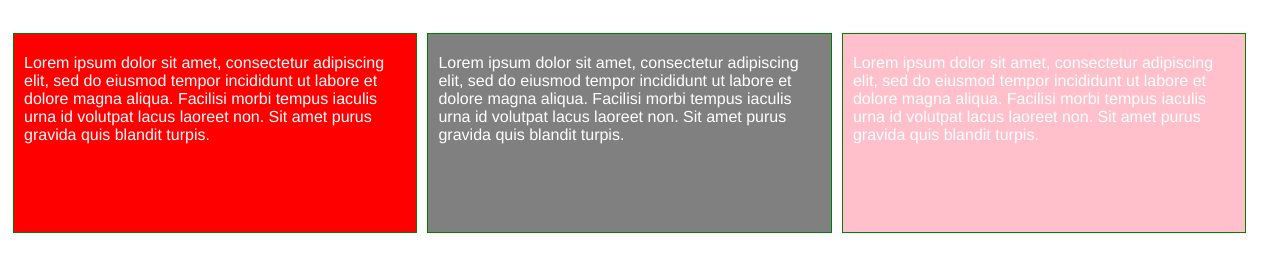
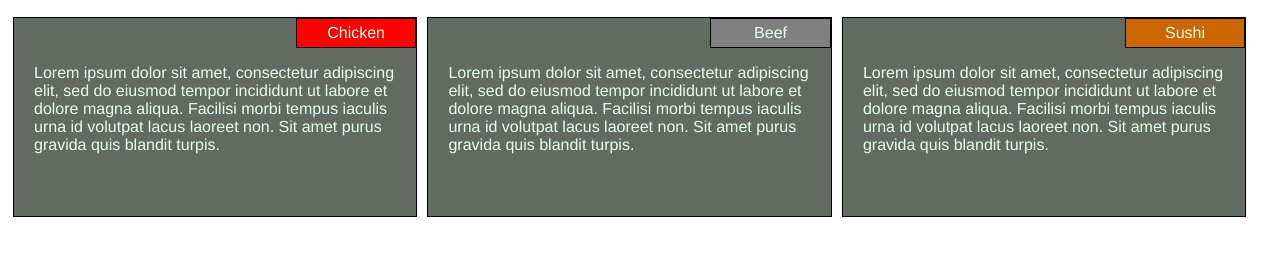
Before and after one commit to top-0055/module2-solution, a plain HTML site: page mod2-solution/index.html in a window 1280 px wide. Shown: the part 61-332 px from the top of the page. Drawn offline with Linux system fonts and the light colour scheme.

Commit message:
update04

```diff
--- a/mod2-solution/css/styles.css
+++ b/mod2-solution/css/styles.css
@@ -1,14 +1,33 @@
 *{
 	box-sizing: border-box;
 }
-body{
+body{}
+span{
+	width: 30%;
+	border: 1px solid black;
+	padding: 5px 15px;
+	position: absolute;
+	right: 0px;
+	top: 0px;
+	text-align: center;
+	font-weight: 100%;
+
+}
+.paragraph{
+	padding: 10px 10px 5px 10px;
+	margin-bottom: 5px;
+	font-size:
 
 }
 h1{
 	text-align: center;
 	margin-bottom: 20px
 }
-p{
+.span{
+
+
+}
+.col-lg-4{
 
 	width:100%;
 	height: 200px;
@@ -16,13 +35,15 @@ p{
 	margin-left: 5px;
 	border: 1px solid black;
 	padding: 20px 10px 10px 10px;
+	background-color: #616b61;
+	font-family: Helvetica;
+	color: #e6ffe6;
+	position: relative;
 
-	font-family: Helvetica;
-	color: white;
 
 }
 .colourRed{
-	background-color: red;
+	background-color: #FF0000;
 
 }
 .colourGrey{
@@ -30,19 +51,21 @@ p{
 
 }
 .colourPink{
-	background-color: pink;
+	background-color: #cc6600;
 
 }
 
 .row{
 	width: 100%
+
+
 }
 /*********Destop view*********/
 @media(min-width: 992px){
 	.col-lg-4, .col-lg-4, .col-lg-4{
 		float: left;
-		border: 1px solid green;
-		padding: 20px 10px 5px 10px;
+		border: 1px solid black;
+
 
 	}
 	.col-lg-4{
@@ -60,10 +83,9 @@ p{
 @media(min-width: 768px) and (max-width: 991px) {
 	.col-lg-4, .col-lg-4, .col-lg-4{
 		float: left;
-		border: 1px solid green;
-		margin-left: 15px;
-		margin-right: 15px
-		padding: 20px 10px 5px 10px;
+		border: 1px solid black;
+
+
 
 	}
 	.col-lg-4{
@@ -74,17 +96,18 @@ p{
 		width: 45%
 	}
 	.col-md-6{
-		width: 94%
+		margin-top: 10px;
+		width: 91%
 	}
 }
 
 
-/*********Destop view*********/
+/*********Mobile view*********/
 @media(max-width: 767px){
 	.col-lg-4, .col-lg-4, .col-lg-4{
 		float: left;
-		border: 1px solid green;
-		padding: 20px 10px 5px 10px;
+		border: 1px solid black;
+		margin-bottom: 10px;
 
 	}
 	.col-lg-4{
--- a/mod2-solution/index.html
+++ b/mod2-solution/index.html
@@ -2,15 +2,20 @@
 <html>
 <head>
 	<title>Hello Coursera!</title>
-	<link rel="stylesheet" href="/css/styles.css">
+	<link rel="stylesheet" href="css/styles.css">
 </head>
 <body>
 	<h1>My Menu</h1>
 	<div class="container-fluid">
 		<div class="row">
-			<p class="col-lg-4 colourRed">Lorem ipsum dolor sit amet, consectetur adipiscing elit, sed do eiusmod tempor incididunt ut labore et dolore magna aliqua. Facilisi morbi tempus iaculis urna id volutpat lacus laoreet non. Sit amet purus gravida quis blandit turpis.</p>
-			<p class="col-lg-4 colourGrey">Lorem ipsum dolor sit amet, consectetur adipiscing elit, sed do eiusmod tempor incididunt ut labore et dolore magna aliqua. Facilisi morbi tempus iaculis urna id volutpat lacus laoreet non. Sit amet purus gravida quis blandit turpis.</p>
-			<p class="col-lg-4 col-md-6 colourPink">Lorem ipsum dolor sit amet, consectetur adipiscing elit, sed do eiusmod tempor incididunt ut labore et dolore magna aliqua. Facilisi morbi tempus iaculis urna id volutpat lacus laoreet non. Sit amet purus gravida quis blandit turpis.</p>
+
+			<div class="col-lg-4 ">
+				<span class="colourRed">Chicken</span>
+			<p class="paragraph">Lorem ipsum dolor sit amet, consectetur adipiscing elit, sed do eiusmod tempor incididunt ut labore et dolore magna aliqua. Facilisi morbi tempus iaculis urna id volutpat lacus laoreet non. Sit amet purus gravida quis blandit turpis.</p></div>
+			<div class="col-lg-4 "><span class="colourGrey">Beef</span>
+			<p class="paragraph">Lorem ipsum dolor sit amet, consectetur adipiscing elit, sed do eiusmod tempor incididunt ut labore et dolore magna aliqua. Facilisi morbi tempus iaculis urna id volutpat lacus laoreet non. Sit amet purus gravida quis blandit turpis.</p></div>
+			<div class="col-lg-4 col-md-6 "> <span class="colourPink">Sushi</span>
+				<p class="paragraph">Lorem ipsum dolor sit amet, consectetur adipiscing elit, sed do eiusmod tempor incididunt ut labore et dolore magna aliqua. Facilisi morbi tempus iaculis urna id volutpat lacus laoreet non. Sit amet purus gravida quis blandit turpis.</p></div>
 		</div>
 	</div>
 
```
